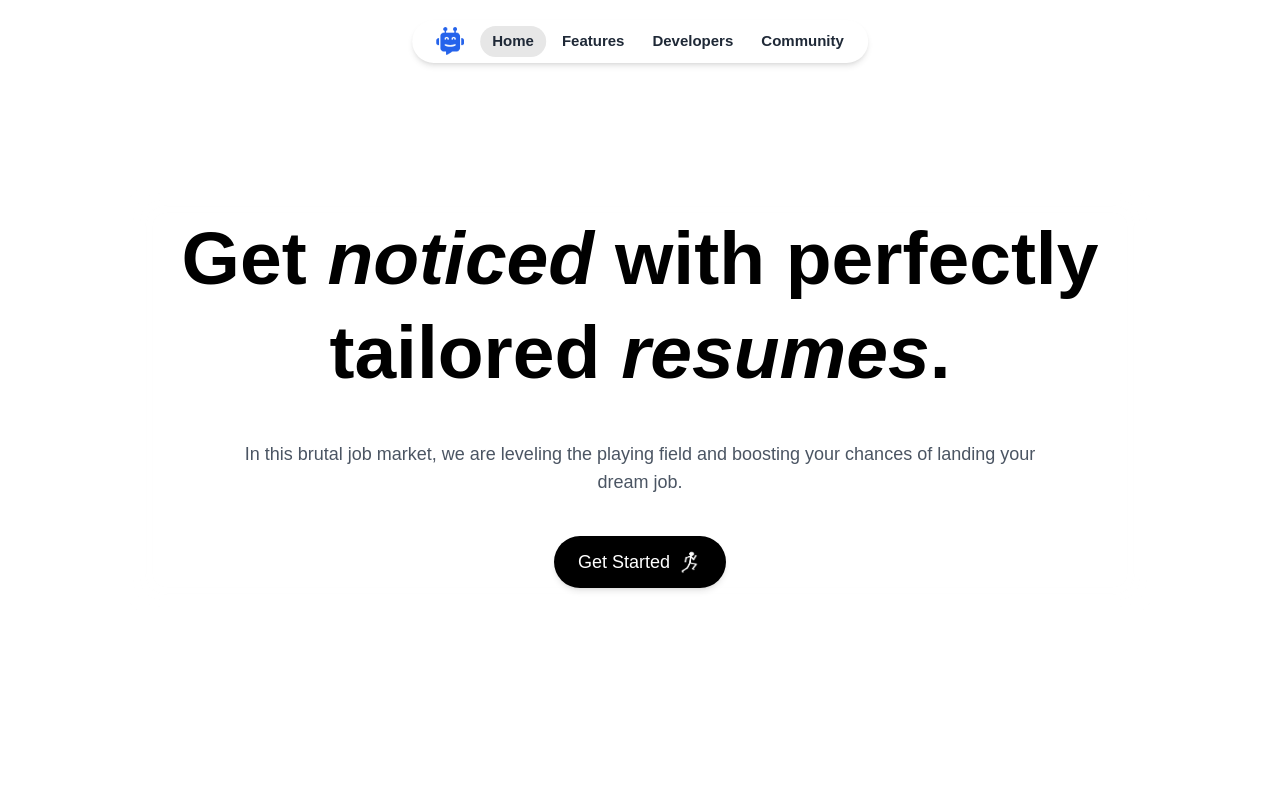
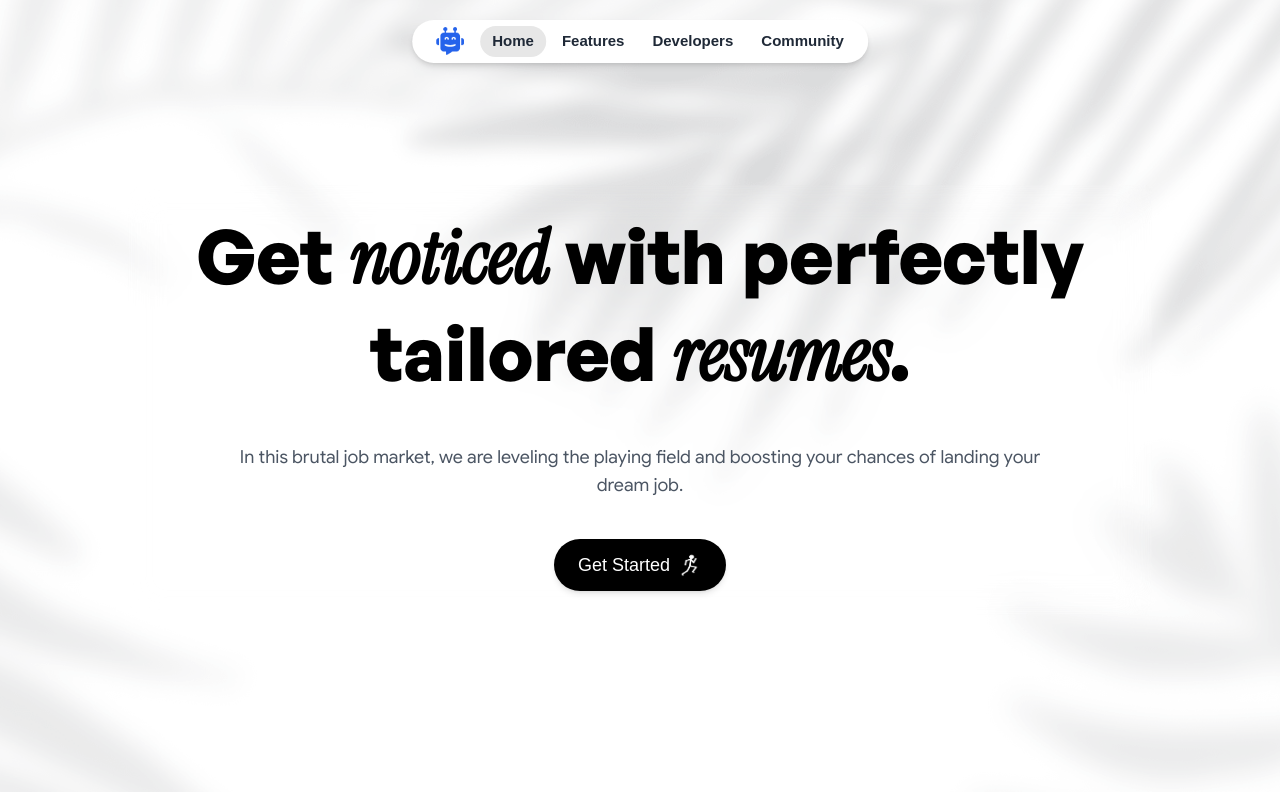
Before and after one commit to fasakinhenry/mapofpi-landing, a React (Vite) app: page / in a window 1280 px wide. Built offline with nearby package versions, Linux system fonts and the light colour scheme; a web font is replaced by a local one.

Commit message:
styles: add all the configuration for styles for hero section

```diff
--- a/tailwind.config.js
+++ b/tailwind.config.js
@@ -1,13 +1,16 @@
-/** @type {import('tailwindcss').Config} */
 module.exports = {
   content: ['./index.html', './src/**/*.{js,ts,jsx,tsx}'],
   theme: {
     extend: {
-      colors: {
-        'dark-bg': '#121212',
-        'light-gradient': 'linear-gradient(90deg, #FF6FD8 0%, #3813C2 100%)',
-        'dark-gradient': 'linear-gradient(90deg, #3813C2 0%, #121212 100%)',
+      fontFamily: {
+        GT: ['"GT America"', 'sans-serif'],
+        Clutch: ['"Clutch"', 'sans-serif'],
+        Curl: ['"Curl"', 'sans-serif'],
+        GS: ['"Google Sans"', 'sans-serif'],
       },
+      backgroundImage: {
+        'hero-image': "url('/treeoverlay.png')"
+      }
     },
   },
   plugins: [],
```
